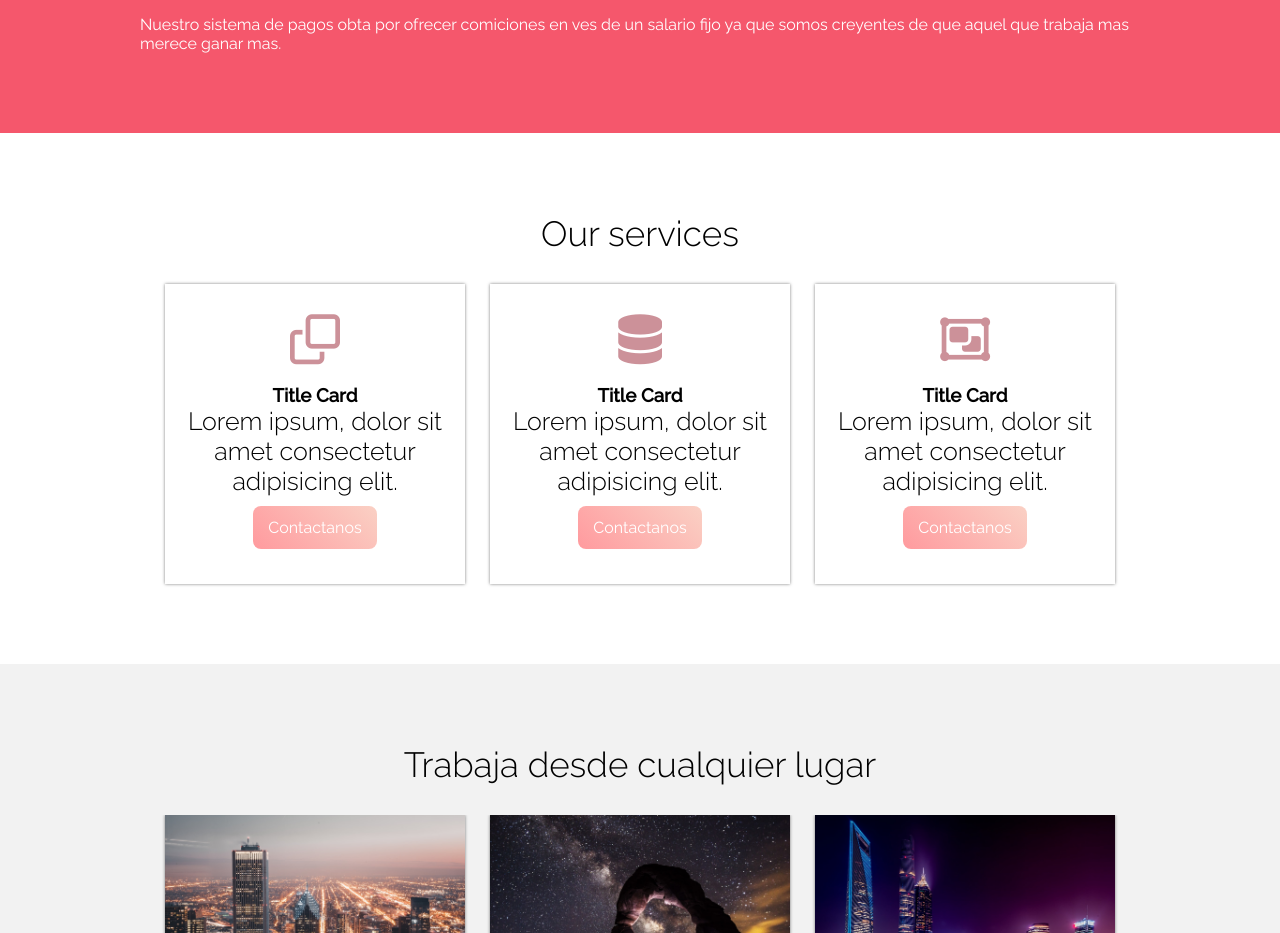
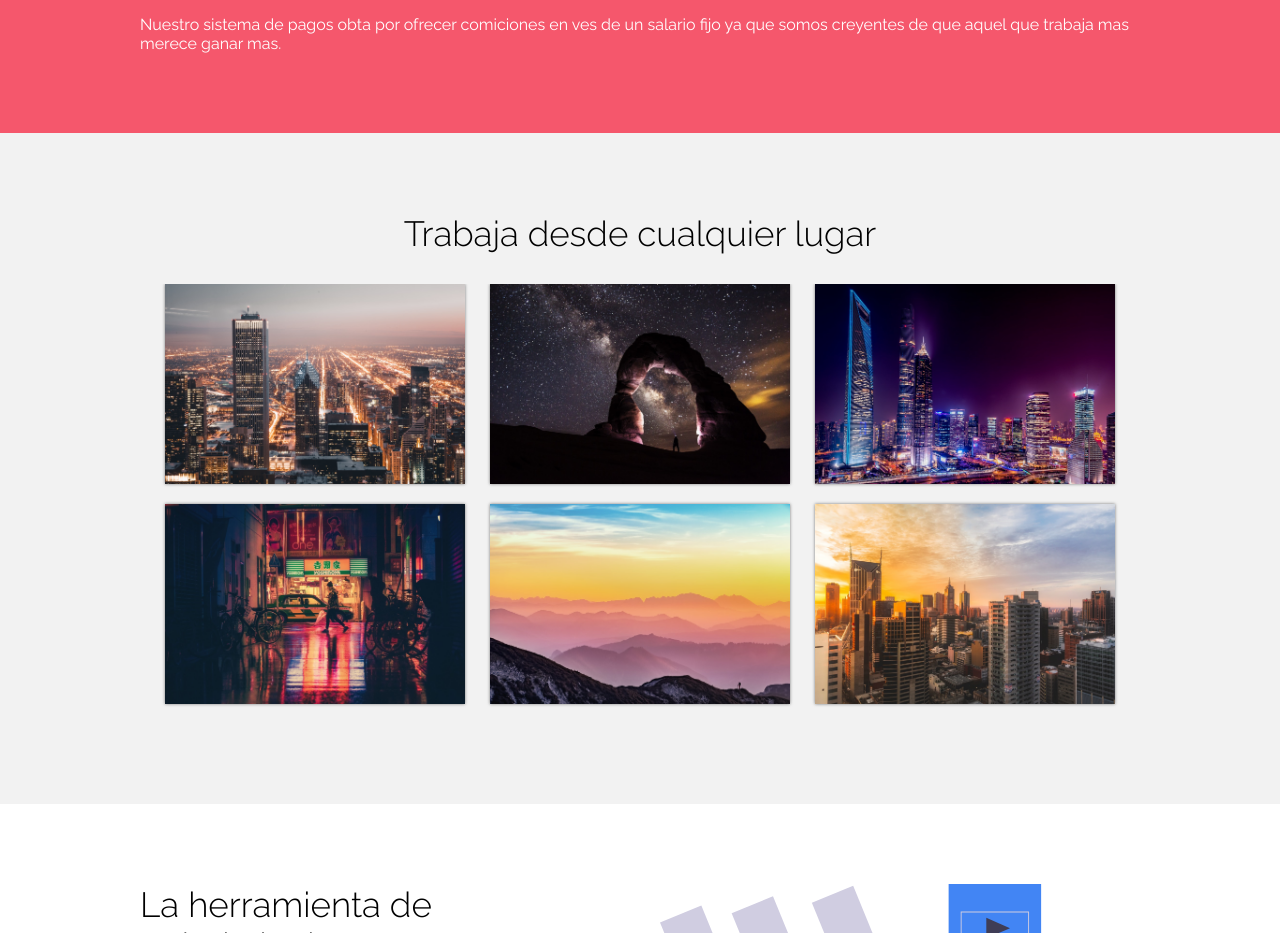
Before and after one commit to lisannyj/jaaless, a plain HTML site: page index.html in a window 1280 px wide. Shown: the part 1220-2153 px from the top of the page. Drawn offline with Linux system fonts and the light colour scheme.

Commit message:
Update index.html

```diff
--- a/index.html
+++ b/index.html
@@ -41,29 +41,6 @@
         </div>
     </section>
 
-    <section class="cards contenedor">
-        <h2 class="titulo">Our services</h2>
-        <div class="content-cards">
-            <article class="card">
-                <i class="far fa-clone"></i>
-                <h3>Title Card</h3>
-                <p>Lorem ipsum, dolor sit amet consectetur adipisicing elit.</p>
-                <a href="https://api.whatsapp.com/send?phone=+18498021301&text=Hola, me gustaria trabajar en Jaales, mi nombre es..." class="cta">Contactanos</a>
-            </article>
-            <article class="card">
-                <i class="fas fa-database"></i>
-                <h3>Title Card</h3>
-                <p>Lorem ipsum, dolor sit amet consectetur adipisicing elit.</p>
-                <a href="https://api.whatsapp.com/send?phone=+18498021301&text=Hola, me gustaria trabajar en Jaales, mi nombre es..." class="cta">Contactanos</a>
-            </article>
-            <article class="card">
-                <i class="far fa-object-group"></i>
-                <h3>Title Card</h3>
-                <p>Lorem ipsum, dolor sit amet consectetur adipisicing elit.</p>
-                <a href="https://api.whatsapp.com/send?phone=+18498021301&text=Hola, me gustaria trabajar en Jaales, mi nombre es..." class="cta">Contactanos</a>
-            </article>
-        </div>
-    </section>
 
     <section class="galeria">
         <div class="contenedor">
```
